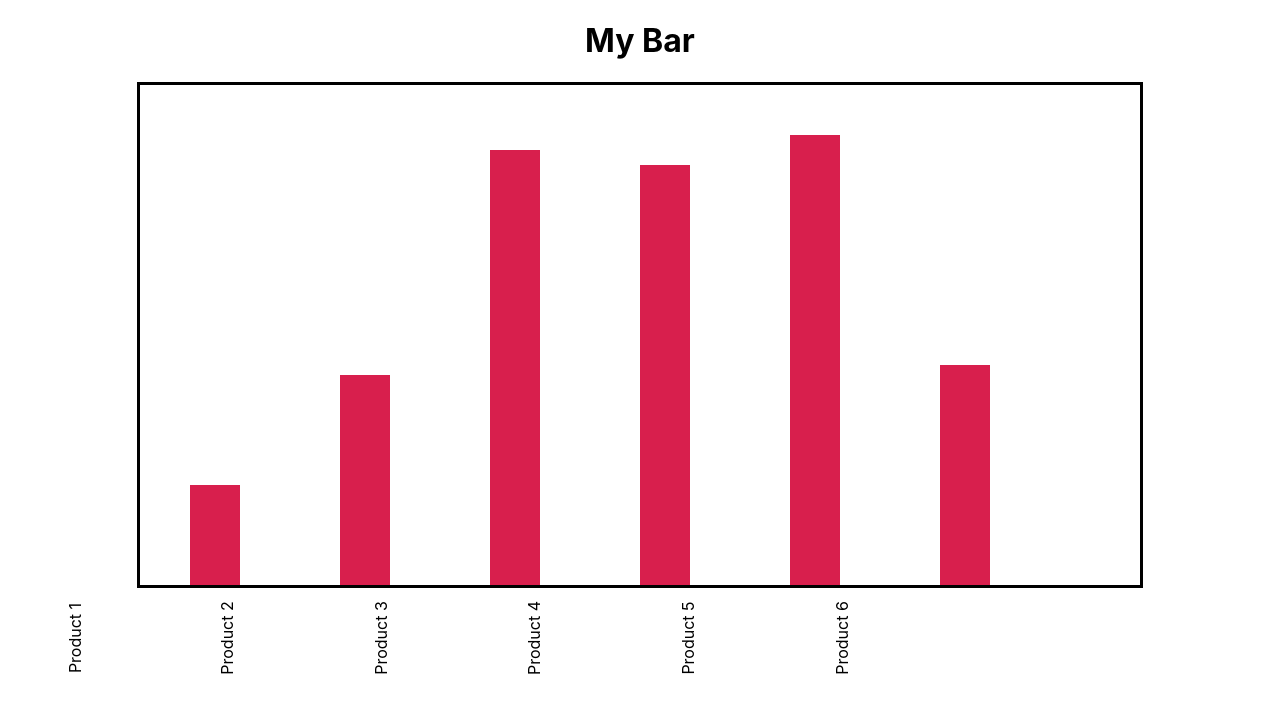
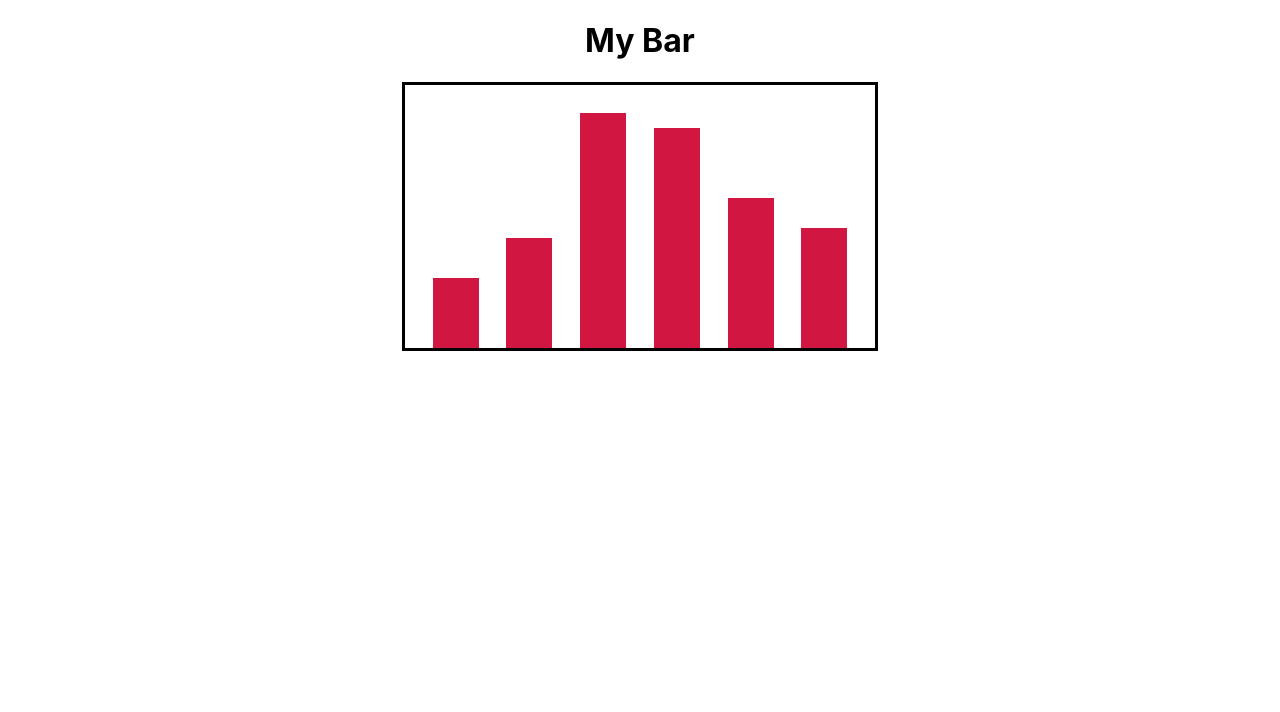
Before and after one commit to Codingspree777/flexbox-refresher, a React (Create React App) app in the folder my-app/: page / in a window 1280 px wide. Shown: the top 712 px of the page. Built offline with nearby package versions, Linux system fonts and the light colour scheme.

Commit message:
style components flex box

```diff
--- a/my-app/package.json
+++ b/my-app/package.json
@@ -8,7 +8,8 @@
     "@testing-library/user-event": "^7.2.1",
     "react": "^16.13.1",
     "react-dom": "^16.13.1",
-    "react-scripts": "3.4.3"
+    "react-scripts": "3.4.3",
+    "styled-components": "^5.1.1"
   },
   "scripts": {
     "start": "react-scripts start",
--- a/my-app/src/App.css
+++ b/my-app/src/App.css
@@ -21,24 +21,39 @@
 .bar-container {
   display: flex;
   height: 500px;
-  width: 1000px;
+  width: 800px;
   border-style: solid;
   align-items: flex-end;
+  justify-content: center;
 }
-
-.bar-legend {
-  padding: 40px;
-  transform: rotate(270deg)
-}
-
 
 .bar-data {
   width: 50px;
   background-color: rgb(216,31,77);
-  margin-left: 50px;
-  margin-right: 50px;
+  margin-left: 40px;
+  margin-right: 40px;
 }
 
 .legend-container {
   display: flex;
+  justify-content: center;
+  margin-top: 40px;
 }
+
+.bar-legend {
+  transform: rotate(270deg);
+  margin-left: 30px;
+  margin-right: 30px;
+}
+
+.box:hover .show{
+  visibility: visible;
+}
+
+.show {
+  visibility: hidden;
+  position: absolute;
+  height: 30px;
+  width: 70px;
+  border-style: solid;
+}
--- a/my-app/src/App.js
+++ b/my-app/src/App.js
@@ -1,31 +1,22 @@
 import React from 'react';
 import { testData } from './data';
-import './App.css';
+import {Main, Header, OuterContainer, BarContainer, Bar} from './reuseableStyleComp';
 
 function App() {
-  const barLegend = testData.map((ele)=>{
+  const Bars = testData.map((ele)=>{
     return (
-      <div className='bar-legend'>{ele.name}</div>
-    )
-  })
-  const barData = testData.map((ele)=>{
-    console.log(ele.quantity)
-    return (
-        <div className="bar-data" style={{height: ele.quantity}}/>
+      <Bar dataHeight={ele.quantity}></Bar>
     )
   })
   return (
-    <div className='App'>
-      <h1>My Bar</h1>
-      <div className='main-container'>
-        <div className='bar-container'>
-        {barData}
-        </div>
-      </div>
-      <div className='legend-container'>
-      {barLegend}
-      </div>
-    </div>
+    <Main>
+      <Header>My Bar</Header>
+      <OuterContainer>
+        <BarContainer>
+          {Bars}
+        </BarContainer>
+      </OuterContainer>
+    </Main>
   );
 }
 
--- a/my-app/src/data.js
+++ b/my-app/src/data.js
@@ -1,19 +1,19 @@
 export const testData = [
     {name: 'Product 1',
-    quantity: 100},
+    quantity: 70},
 
     {name:'Product 2',
-    quantity: 210},
+    quantity: 110},
 
     {name:'Product 3',
-    quantity: 435},
+    quantity: 235},
 
     {name:'Product 4',
-    quantity: 420},
+    quantity: 220},
 
     {name:'Product 5',
-    quantity: 450},
+    quantity: 150},
 
     {name:'Product 6',
-    quantity: 220}
+    quantity: 120}
 ]
--- /dev/null
+++ b/my-app/src/reuseableStyleComp.js
@@ -0,0 +1,28 @@
+import styled from 'styled-components';
+
+export const Main = styled.div`
+`;
+
+export const Header = styled.h1`
+  display: flex;
+  justify-content: center;
+`;
+
+export const OuterContainer = styled.div`
+  display: flex;
+  justify-content: center;
+`
+export const BarContainer = styled.div`
+  display: flex;
+  justify-content: space-evenly;
+  align-items: flex-end;
+  border-style: solid;
+  width: 470px;
+  height: 263px;
+`;
+
+export const Bar = styled.div`
+  background-color: rgb(208,22,65);
+  width: 46px;
+  height: ${props => `${props.dataHeight}px`};
+`
```
Also changed, not shown: 1 other file (tests, documents, lock files or other folders).
